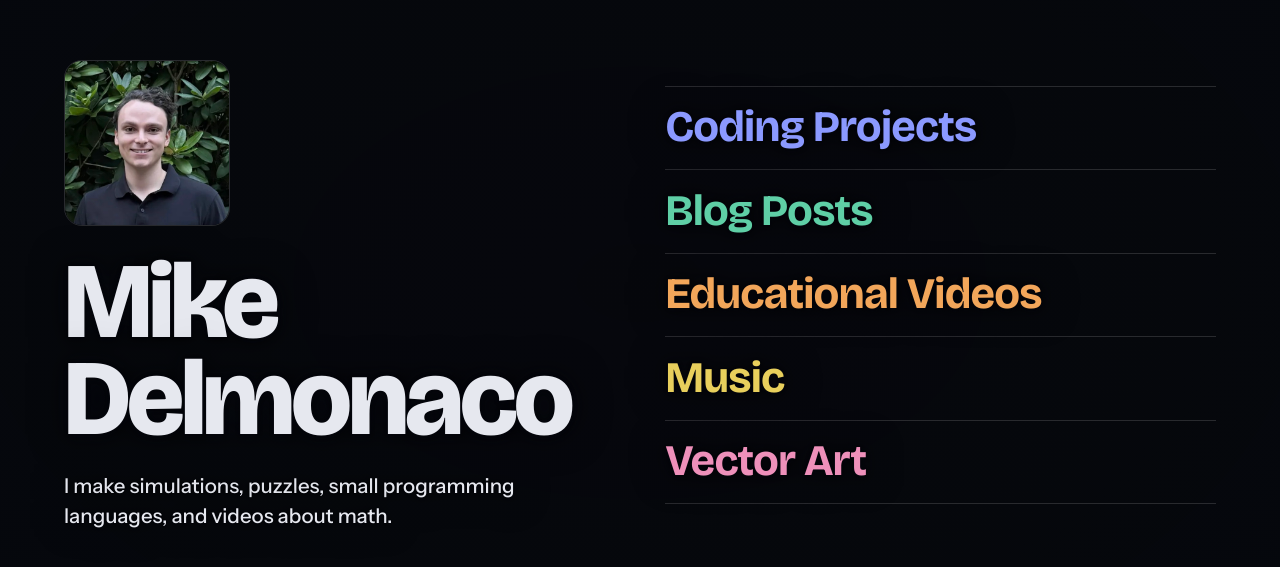
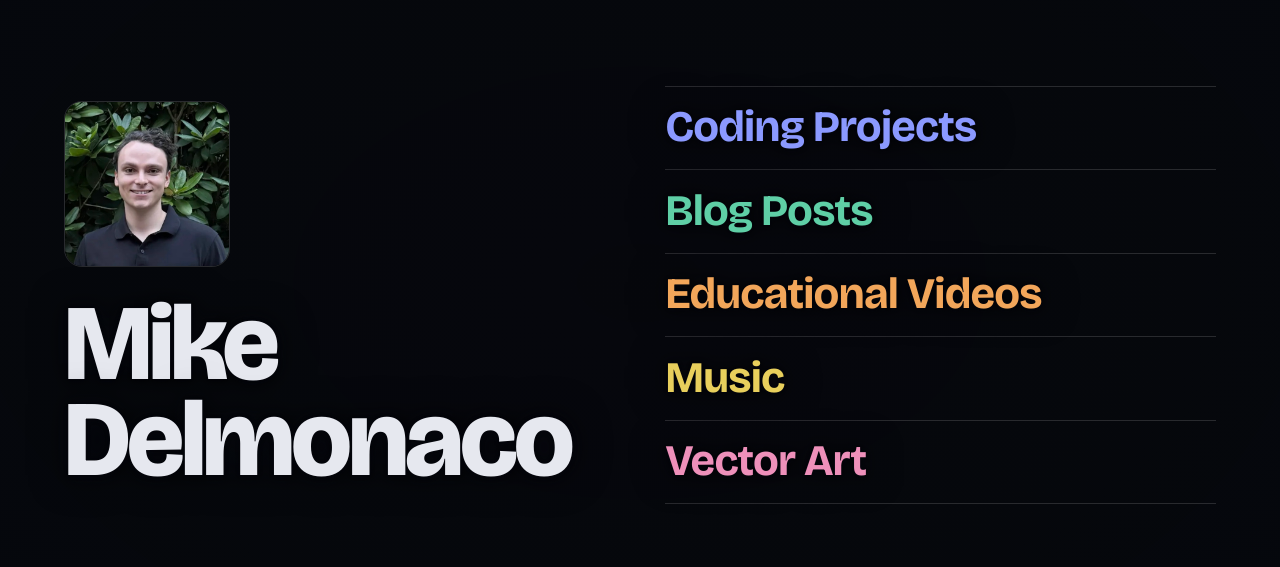
Before and after one commit to quasarbright/home, a plain HTML site: page index.html in a window 1280 px wide. Shown: the part 117-684 px from the top of the page. Drawn offline with nearby package versions, Linux system fonts and the light colour scheme; no server answers.

Commit message:
Remove the bio line; add .nojekyll
Co-Authored-By: Claude Opus 5.5 <noreply@anthropic.com>

```diff
--- a/index.html
+++ b/index.html
@@ -24,7 +24,6 @@
     <div class="who">
       <img class="me" src="images/me.jpg" alt="Mike Delmonaco" width="640" height="536">
       <h1>Mike<br>Delmonaco</h1>
-      <p class="intro">I make simulations, puzzles, small programming languages, and videos about math.</p>
     </div>
 
     <nav aria-label="Sections">
--- a/style.css
+++ b/style.css
@@ -116,11 +116,6 @@ h1 {
   line-height: 0.9; letter-spacing: -0.035em;
   margin: 0;
 }
-.intro {
-  font-size: clamp(1.05rem, 1.6vw, 1.4rem);
-  color: var(--text); font-weight: 500; line-height: 1.45;
-  max-width: 34ch; margin: clamp(14px, 1.8vw, 26px) 0 0;
-}
 
 /* ---------- sections ---------- */
 .sections { list-style: none; margin: 0; padding: 0; border-top: 1px solid var(--line); }
```
Also changed, not shown: 1 other file.
